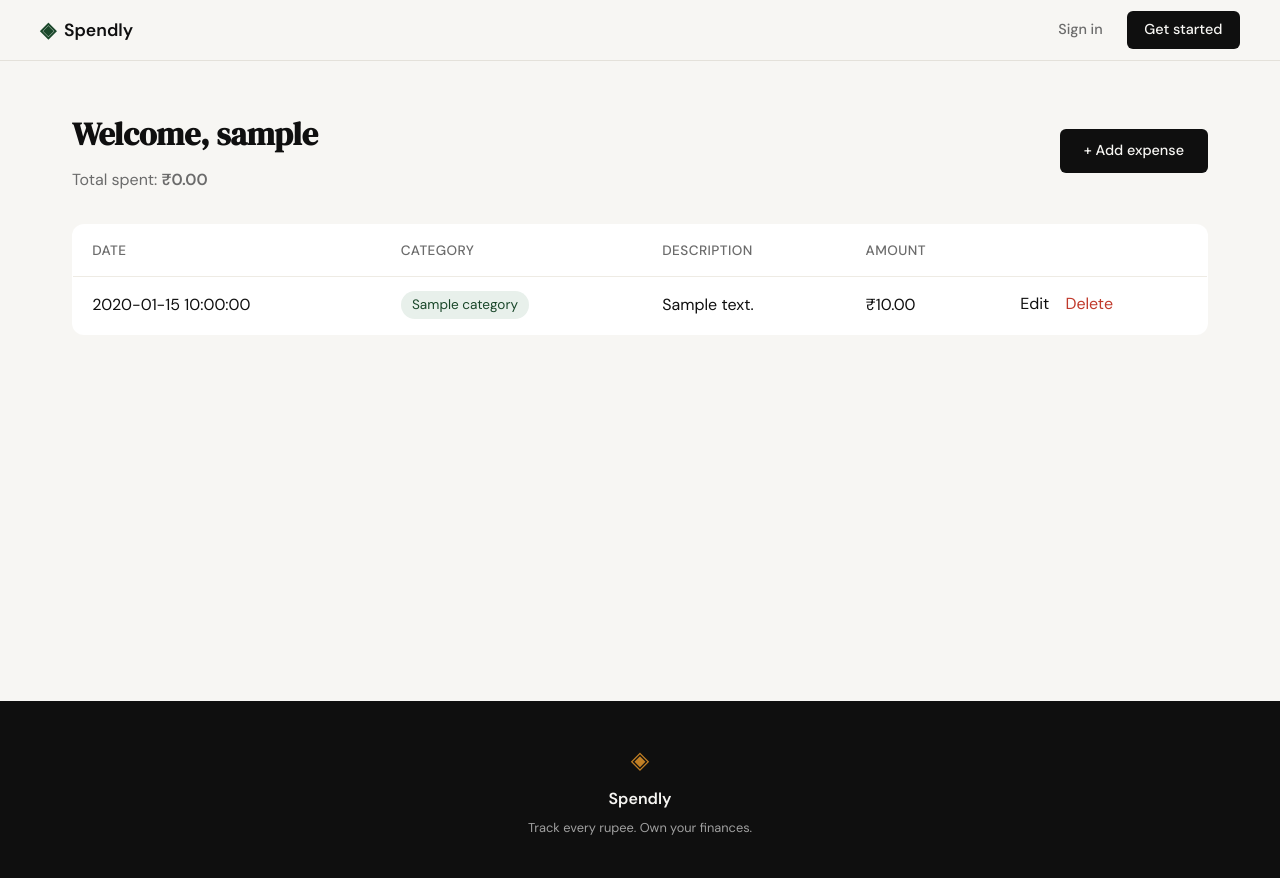
After one commit to tusharsriMNNIT/spendly, a Flask app: template templates/profile.html in a window 1280 px wide. The commit adds this page. Run offline with Flask 3, Linux system fonts and the light colour scheme; the template is opened without the code that fills it: most values are stand-ins (such as "Sample title", 1, 10 or a date in 2020).

Commit message:
commit for expense tracker

```diff
--- a/app.py
+++ b/app.py
@@ -1,6 +1,47 @@
-from flask import Flask, render_template
+from datetime import date, datetime
+from functools import wraps
+
+from flask import Flask, abort, redirect, render_template, request, session, url_for
+from werkzeug.security import check_password_hash, generate_password_hash
+
+from database.db import get_db, init_db, seed_db
 
 app = Flask(__name__)
+app.secret_key = "dev-secret-key"  # fine for local dev; use a real secret in production
+
+with app.app_context():
+    init_db()
+    seed_db()
+
+CATEGORIES = ["Food", "Transport", "Bills", "Health", "Entertainment", "Shopping", "Other"]
+
+
+def login_required(view):
+    @wraps(view)
+    def wrapped(*args, **kwargs):
+        if "user_id" not in session:
+            return redirect(url_for("login"))
+        return view(*args, **kwargs)
+
+    return wrapped
+
+
+def validate_expense_form(amount, category, date_value):
+    if not amount or not category or not date_value:
+        return "Amount, category, and date are required."
+    try:
+        amount_value = float(amount)
+    except ValueError:
+        return "Amount must be a number."
+    if amount_value <= 0:
+        return "Amount must be greater than zero."
+    if category not in CATEGORIES:
+        return "Please choose a valid category."
+    try:
+        datetime.strptime(date_value, "%Y-%m-%d")
+    except ValueError:
+        return "Date must be in YYYY-MM-DD format."
+    return None
 
 
 # ------------------------------------------------------------------ #
@@ -12,43 +53,214 @@ def landing():
     return render_template("landing.html")
 
 
-@app.route("/register")
+@app.route("/register", methods=["GET", "POST"])
 def register():
+    if request.method == "POST":
+        name = request.form.get("name", "").strip()
+        email = request.form.get("email", "").strip().lower()
+        password = request.form.get("password", "")
+
+        if not name or not email or not password:
+            return render_template("register.html", error="All fields are required.")
+
+        conn = get_db()
+        existing = conn.execute(
+            "SELECT id FROM users WHERE email = ?", (email,)
+        ).fetchone()
+        if existing:
+            conn.close()
+            return render_template(
+                "register.html", error="An account with that email already exists."
+            )
+
+        password_hash = generate_password_hash(password)
+        cursor = conn.execute(
+            "INSERT INTO users (name, email, password_hash) VALUES (?, ?, ?)",
+            (name, email, password_hash),
+        )
+        conn.commit()
+        user_id = cursor.lastrowid
+        conn.close()
+
+        session["user_id"] = user_id
+        session["user_name"] = name
+        return redirect(url_for("profile"))
+
     return render_template("register.html")
 
 
-@app.route("/login")
+@app.route("/login", methods=["GET", "POST"])
 def login():
+    if request.method == "POST":
+        email = request.form.get("email", "").strip().lower()
+        password = request.form.get("password", "")
+
+        conn = get_db()
+        user = conn.execute(
+            "SELECT id, name, password_hash FROM users WHERE email = ?", (email,)
+        ).fetchone()
+        conn.close()
+
+        if user is None or not check_password_hash(user["password_hash"], password):
+            return render_template("login.html", error="Invalid email or password.")
+
+        session["user_id"] = user["id"]
+        session["user_name"] = user["name"]
+        return redirect(url_for("profile"))
+
     return render_template("login.html")
 
 
 # ------------------------------------------------------------------ #
-# Placeholder routes — students will implement these                  #
+# Authenticated routes                                                #
 # ------------------------------------------------------------------ #
 
 @app.route("/logout")
 def logout():
-    return "Logout — coming in Step 3"
+    session.clear()
+    return redirect(url_for("landing"))
 
 
 @app.route("/profile")
+@login_required
 def profile():
-    return "Profile page — coming in Step 4"
+    conn = get_db()
+    expenses = conn.execute(
+        "SELECT id, amount, category, date, description FROM expenses "
+        "WHERE user_id = ? ORDER BY date DESC, id DESC",
+        (session["user_id"],),
+    ).fetchall()
+    conn.close()
+
+    total = sum(expense["amount"] for expense in expenses)
+
+    return render_template(
+        "profile.html",
+        user_name=session.get("user_name"),
+        expenses=expenses,
+        total=total,
+    )
 
 
-@app.route("/expenses/add")
+@app.route("/expenses/add", methods=["GET", "POST"])
+@login_required
 def add_expense():
-    return "Add expense — coming in Step 7"
+    if request.method == "POST":
+        amount = request.form.get("amount", "").strip()
+        category = request.form.get("category", "").strip()
+        date_value = request.form.get("date", "").strip()
+        description = request.form.get("description", "").strip() or None
+
+        error = validate_expense_form(amount, category, date_value)
+        if error:
+            return render_template(
+                "expense_form.html",
+                categories=CATEGORIES,
+                error=error,
+                form_action=url_for("add_expense"),
+                heading="Add expense",
+                submit_label="Add expense",
+                amount=amount,
+                category=category,
+                date=date_value,
+                description=description or "",
+            )
+
+        conn = get_db()
+        conn.execute(
+            "INSERT INTO expenses (user_id, amount, category, date, description) "
+            "VALUES (?, ?, ?, ?, ?)",
+            (session["user_id"], float(amount), category, date_value, description),
+        )
+        conn.commit()
+        conn.close()
+        return redirect(url_for("profile"))
+
+    return render_template(
+        "expense_form.html",
+        categories=CATEGORIES,
+        error=None,
+        form_action=url_for("add_expense"),
+        heading="Add expense",
+        submit_label="Add expense",
+        amount="",
+        category="",
+        date=date.today().isoformat(),
+        description="",
+    )
 
 
-@app.route("/expenses/<int:id>/edit")
+@app.route("/expenses/<int:id>/edit", methods=["GET", "POST"])
+@login_required
 def edit_expense(id):
-    return "Edit expense — coming in Step 8"
+    conn = get_db()
+    expense = conn.execute(
+        "SELECT id, amount, category, date, description FROM expenses "
+        "WHERE id = ? AND user_id = ?",
+        (id, session["user_id"]),
+    ).fetchone()
+
+    if expense is None:
+        conn.close()
+        abort(404)
+
+    if request.method == "POST":
+        amount = request.form.get("amount", "").strip()
+        category = request.form.get("category", "").strip()
+        date_value = request.form.get("date", "").strip()
+        description = request.form.get("description", "").strip() or None
+
+        error = validate_expense_form(amount, category, date_value)
+        if error:
+            conn.close()
+            return render_template(
+                "expense_form.html",
+                categories=CATEGORIES,
+                error=error,
+                form_action=url_for("edit_expense", id=id),
+                heading="Edit expense",
+                submit_label="Save changes",
+                amount=amount,
+                category=category,
+                date=date_value,
+                description=description or "",
+            )
+
+        conn.execute(
+            "UPDATE expenses SET amount = ?, category = ?, date = ?, description = ? "
+            "WHERE id = ? AND user_id = ?",
+            (float(amount), category, date_value, description, id, session["user_id"]),
+        )
+        conn.commit()
+        conn.close()
+        return redirect(url_for("profile"))
+
+    conn.close()
+    return render_template(
+        "expense_form.html",
+        categories=CATEGORIES,
+        error=None,
+        form_action=url_for("edit_expense", id=id),
+        heading="Edit expense",
+        submit_label="Save changes",
+        amount=expense["amount"],
+        category=expense["category"],
+        date=expense["date"],
+        description=expense["description"] or "",
+    )
 
 
-@app.route("/expenses/<int:id>/delete")
+@app.route("/expenses/<int:id>/delete", methods=["POST"])
+@login_required
 def delete_expense(id):
-    return "Delete expense — coming in Step 9"
+    conn = get_db()
+    conn.execute(
+        "DELETE FROM expenses WHERE id = ? AND user_id = ?",
+        (id, session["user_id"]),
+    )
+    conn.commit()
+    conn.close()
+    return redirect(url_for("profile"))
 
 
 if __name__ == "__main__":
--- a/requirements.txt
+++ b/requirements.txt
@@ -2,3 +2,4 @@ flask==3.1.3
 werkzeug==3.1.6
 pytest==8.3.5
 pytest-flask==1.3.0
+ruff==0.14.0
--- /dev/null
+++ b/ruff.toml
@@ -0,0 +1,5 @@
+target-version = "py311"
+line-length = 100
+
+[lint]
+select = ["E", "F", "W", "I"]
--- a/static/css/style.css
+++ b/static/css/style.css
@@ -478,6 +478,96 @@ a { color: inherit; text-decoration: none; }
 .auth-switch a:hover { text-decoration: underline; }
 
 /* ------------------------------------------------------------------ */
+/* Dashboard                                                           */
+/* ------------------------------------------------------------------ */
+
+.dashboard-section {
+    max-width: var(--max-width);
+    margin: 0 auto;
+    padding: 3rem 2rem 5rem;
+}
+
+.dashboard-header {
+    display: flex;
+    align-items: center;
+    justify-content: space-between;
+    flex-wrap: wrap;
+    gap: 1rem;
+    margin-bottom: 2rem;
+}
+
+.dashboard-title {
+    font-family: var(--font-display);
+    font-size: 2rem;
+    color: var(--ink);
+}
+
+.dashboard-subtitle {
+    color: var(--ink-muted);
+    margin-top: 0.4rem;
+}
+
+.expense-table {
+    width: 100%;
+    border-collapse: collapse;
+    background: var(--paper-card);
+    border: 1px solid var(--border);
+    border-radius: var(--radius-md);
+    overflow: hidden;
+}
+
+.expense-table th,
+.expense-table td {
+    padding: 0.9rem 1.2rem;
+    text-align: left;
+    border-bottom: 1px solid var(--border-soft);
+}
+
+.expense-table th {
+    color: var(--ink-muted);
+    font-weight: 500;
+    font-size: 0.85rem;
+    text-transform: uppercase;
+    letter-spacing: 0.03em;
+}
+
+.expense-table tr:last-child td { border-bottom: none; }
+
+.category-pill {
+    display: inline-block;
+    padding: 0.2rem 0.7rem;
+    border-radius: 999px;
+    background: var(--accent-light);
+    color: var(--accent);
+    font-size: 0.85rem;
+}
+
+.expense-actions {
+    display: flex;
+    align-items: center;
+    gap: 1rem;
+}
+
+.expense-actions form { display: inline; }
+
+.link-danger {
+    background: none;
+    border: none;
+    color: var(--danger);
+    cursor: pointer;
+    font: inherit;
+    padding: 0;
+}
+
+.link-danger:hover { text-decoration: underline; }
+
+.dashboard-empty {
+    color: var(--ink-muted);
+    padding: 3rem 0;
+    text-align: center;
+}
+
+/* ------------------------------------------------------------------ */
 /* Footer                                                              */
 /* ------------------------------------------------------------------ */
 
--- a/templates/base.html
+++ b/templates/base.html
@@ -19,8 +19,13 @@
                 <span class="brand-name">Spendly</span>
             </a>
             <div class="nav-links">
+                {% if session.get('user_id') %}
+                <a href="{{ url_for('profile') }}">My expenses</a>
+                <a href="{{ url_for('logout') }}" class="nav-cta">Logout</a>
+                {% else %}
                 <a href="{{ url_for('login') }}">Sign in</a>
                 <a href="{{ url_for('register') }}" class="nav-cta">Get started</a>
+                {% endif %}
             </div>
         </div>
     </nav>
--- /dev/null
+++ b/templates/profile.html
@@ -0,0 +1,54 @@
+{% extends "base.html" %}
+
+{% block title %}My Expenses — Spendly{% endblock %}
+
+{% block content %}
+
+<section class="dashboard-section">
+    <div class="dashboard-container">
+
+        <div class="dashboard-header">
+            <div>
+                <h1 class="dashboard-title">Welcome, {{ user_name }}</h1>
+                <p class="dashboard-subtitle">Total spent: <strong>₹{{ "%.2f"|format(total) }}</strong></p>
+            </div>
+            <a href="{{ url_for('add_expense') }}" class="btn-primary">+ Add expense</a>
+        </div>
+
+        {% if expenses %}
+        <table class="expense-table">
+            <thead>
+                <tr>
+                    <th>Date</th>
+                    <th>Category</th>
+                    <th>Description</th>
+                    <th>Amount</th>
+                    <th></th>
+                </tr>
+            </thead>
+            <tbody>
+                {% for expense in expenses %}
+                <tr>
+                    <td>{{ expense.date }}</td>
+                    <td><span class="category-pill">{{ expense.category }}</span></td>
+                    <td>{{ expense.description or "—" }}</td>
+                    <td>₹{{ "%.2f"|format(expense.amount) }}</td>
+                    <td class="expense-actions">
+                        <a href="{{ url_for('edit_expense', id=expense.id) }}">Edit</a>
+                        <form method="POST" action="{{ url_for('delete_expense', id=expense.id) }}"
+                              onsubmit="return confirm('Delete this expense?');">
+                            <button type="submit" class="link-danger">Delete</button>
+                        </form>
+                    </td>
+                </tr>
+                {% endfor %}
+            </tbody>
+        </table>
+        {% else %}
+        <p class="dashboard-empty">No expenses yet — add your first one above.</p>
+        {% endif %}
+
+    </div>
+</section>
+
+{% endblock %}
```
Also changed, not shown: CLAUDE.md (added, +28 -0 lines), database/db.py (+87 -5 lines), templates/expense_form.html (added, +54 -0 lines), .claude/settings.json (added), .claude/skills/run-app/SKILL.md (added), .claude/specs/01-database-setup.md (added).
